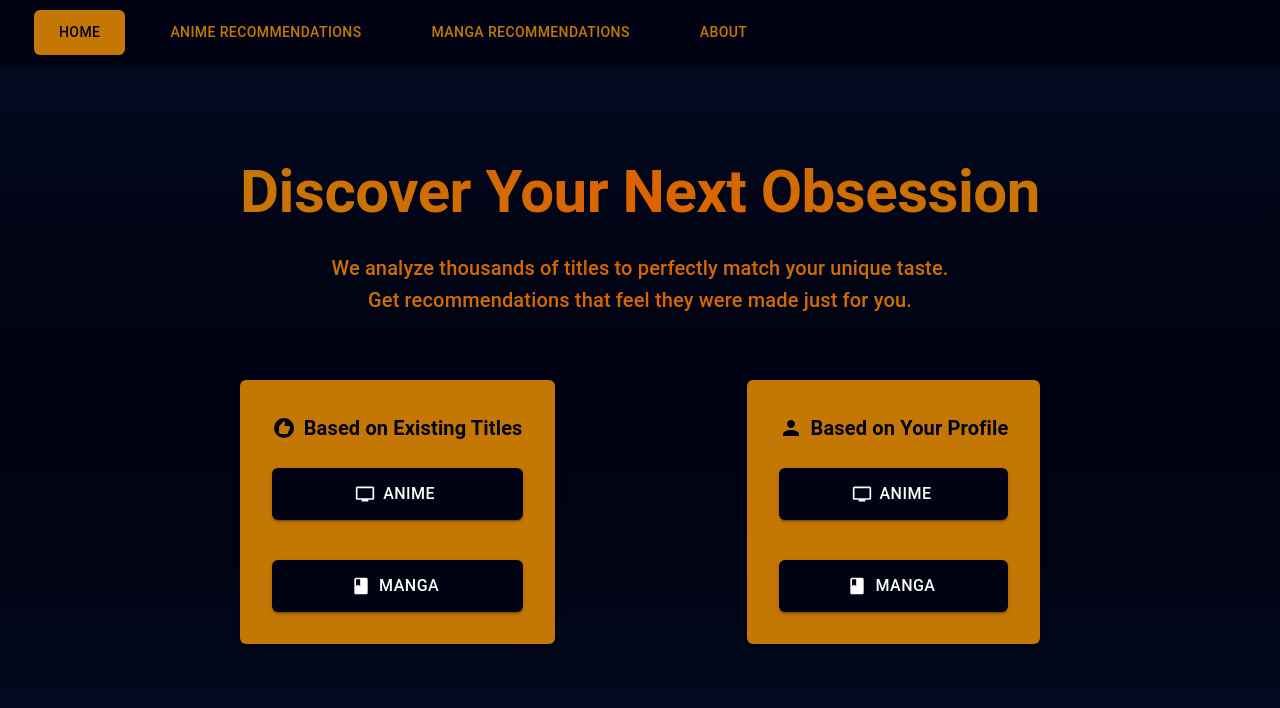
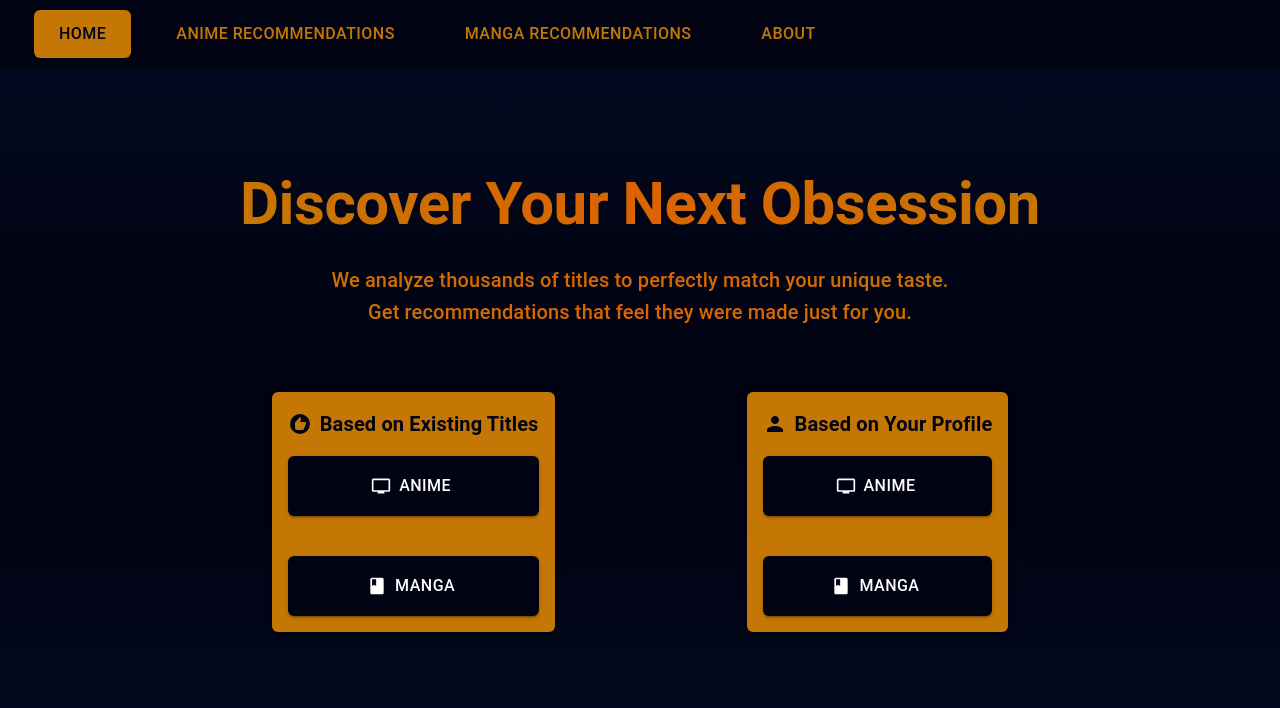
Before and after one commit to Fran123445/MitsukiFrontend, a React (Vite) app: page / in a window 1280 px wide. Shown: the top 708 px of the page. Built offline with nearby package versions, Linux system fonts and the light colour scheme.

Commit message:
Refactors border radius and image breakpoints to the theme

```diff
--- a/src/components/RecommendationNavigation.jsx
+++ b/src/components/RecommendationNavigation.jsx
@@ -7,10 +7,10 @@ const RecommendationSection = ({ title, icon: Icon, buttons }) => {
 
     const paperStyling = {
         backgroundColor: theme.palette.secondary.main,
-        padding: {xs: 2, sm: 4},
+        padding: theme.spacing(2),
         display: "flex",
         flexDirection: "column",
-        gap: { xs: 2, sm: 3 },
+        gap: theme.spacing(2),
         transition: "transform 0.3s ease-in-out, box-shadow 0.3s ease-in-out",
         "&:hover": {
             transform: "translateY(-8px)",
@@ -19,14 +19,8 @@ const RecommendationSection = ({ title, icon: Icon, buttons }) => {
     }
 
     const buttonStyle = {
-        padding: "12px 24px",
-        fontSize: "1rem",
-        fontWeight: 500,
-        "&:hover": {
-            backgroundColor: theme.palette.primary.main,
-            color: "#fff",
-            transform: "scale(1.05)"
-        }
+        padding: theme.spacing(2),
+        fontSize: theme.typography.pxToRem(16),
     };
 
     return (
--- a/src/components/Suggestions.jsx
+++ b/src/components/Suggestions.jsx
@@ -2,12 +2,7 @@ import { useTheme, useMediaQuery, ImageList, ImageListItem, ImageListItemBar, Bo
 import { useContext } from 'react';
 import { MediaContext } from '../context/MediaContext';
 
-const NUM_COLS_SMALL = 2;
-const NUM_COLS_MEDIUM = 3;
-const NUM_COLS_LARGE = 5;
 const IMAGE_LIST_GAP = 16;
-const ZOOM_DELAY = 50;
-const PAPER_PADDING = 0.4;
 const ASPECT_RATIO = '2/3';
 
 function Suggestions() {
@@ -17,9 +12,9 @@ function Suggestions() {
     const isMediumScreen = useMediaQuery(theme.breakpoints.between("sm", "md"));
 
     const getCols = () => {
-        if (isSmallScreen) return NUM_COLS_SMALL;
-        if (isMediumScreen) return NUM_COLS_MEDIUM;
-        return NUM_COLS_LARGE;
+        if (isSmallScreen) return theme.breakpoints.values.imageCols.small;
+        if (isMediumScreen) return theme.breakpoints.values.imageCols.medium;
+        return theme.breakpoints.values.imageCols.large;
     };
 
     if (!suggestions) {
@@ -33,7 +28,7 @@ function Suggestions() {
                   <Zoom
                       in={true}
                       style={{
-                          transitionDelay: `${index * ZOOM_DELAY}ms`,
+                          transitionDelay: `${index * theme.transitions.zoomDelay}ms`,
                       }}
                       key={`${item.id}`}
                   >
@@ -41,7 +36,7 @@ function Suggestions() {
                           elevation={4}
                           sx={{
                               overflow: 'hidden',
-                              padding: PAPER_PADDING,
+                              padding: theme.spacing(0.4),
                               background: `linear-gradient(135deg, ${theme.palette.secondary.main}, ${theme.palette.secondary.main}90)`,
                               "&:hover": {
                                   "& .MuiImageListItemBar-title": {
--- a/src/theme.jsx
+++ b/src/theme.jsx
@@ -10,11 +10,27 @@ const customPalette = {
   accentOrange: "#db6300",
 };
 
-let theme = createTheme({ palette: customPalette });
+let theme = createTheme({
+  palette: customPalette,
+});
 
 const background = `linear-gradient(to bottom, ${theme.palette.primary.main}95, ${theme.palette.primary.main}, ${theme.palette.primary.main}95)`;
 
 theme = createTheme(theme, {
+  transitions: {
+    zoomDelay: 50,
+    standard: '0.3s ease-in-out'
+  },
+  breakpoints: {
+    values: {
+      imageCols: {
+        small: 2,
+        medium: 3,
+        large: 5
+      },
+      ...theme.breakpoints.values,
+    }
+  },
   shape: {
     borderRadius: "6px"
   },
@@ -31,7 +47,6 @@ theme = createTheme(theme, {
         },
       },
     },
-
     MuiAutocomplete: {
       styleOverrides: {
         inputRoot: ({ theme }) =>  ({
@@ -49,6 +64,28 @@ theme = createTheme(theme, {
         }),
       },
     },
+    MuiButton: {
+      styleOverrides: {
+        root: {
+          padding: '12px 24px',
+          fontSize: '1rem',
+          fontWeight: 500,
+          '&:hover': {
+            transform: 'scale(1.05)'
+          }
+        }
+      }
+    },
+    MuiImageListItemBar: {
+      styleOverrides: {
+        title: ({ theme }) => ({
+          transition: 'color 0.2s ease',
+          '&:hover': {
+            color: theme.palette.accentOrange
+          }
+        })
+      }
+    },
   }
 });
 
```
Lines whose indentation alone changed are shown as unchanged.
